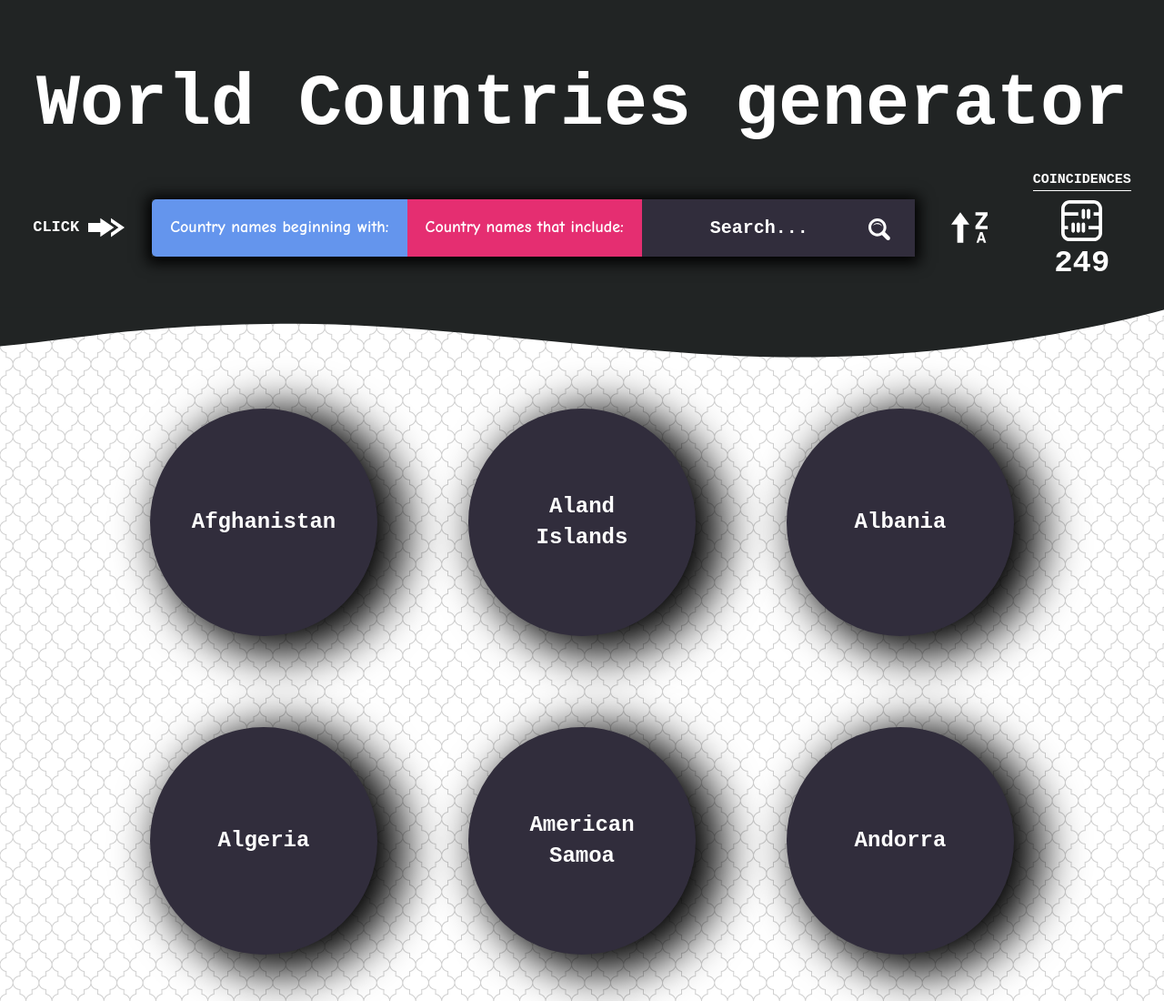
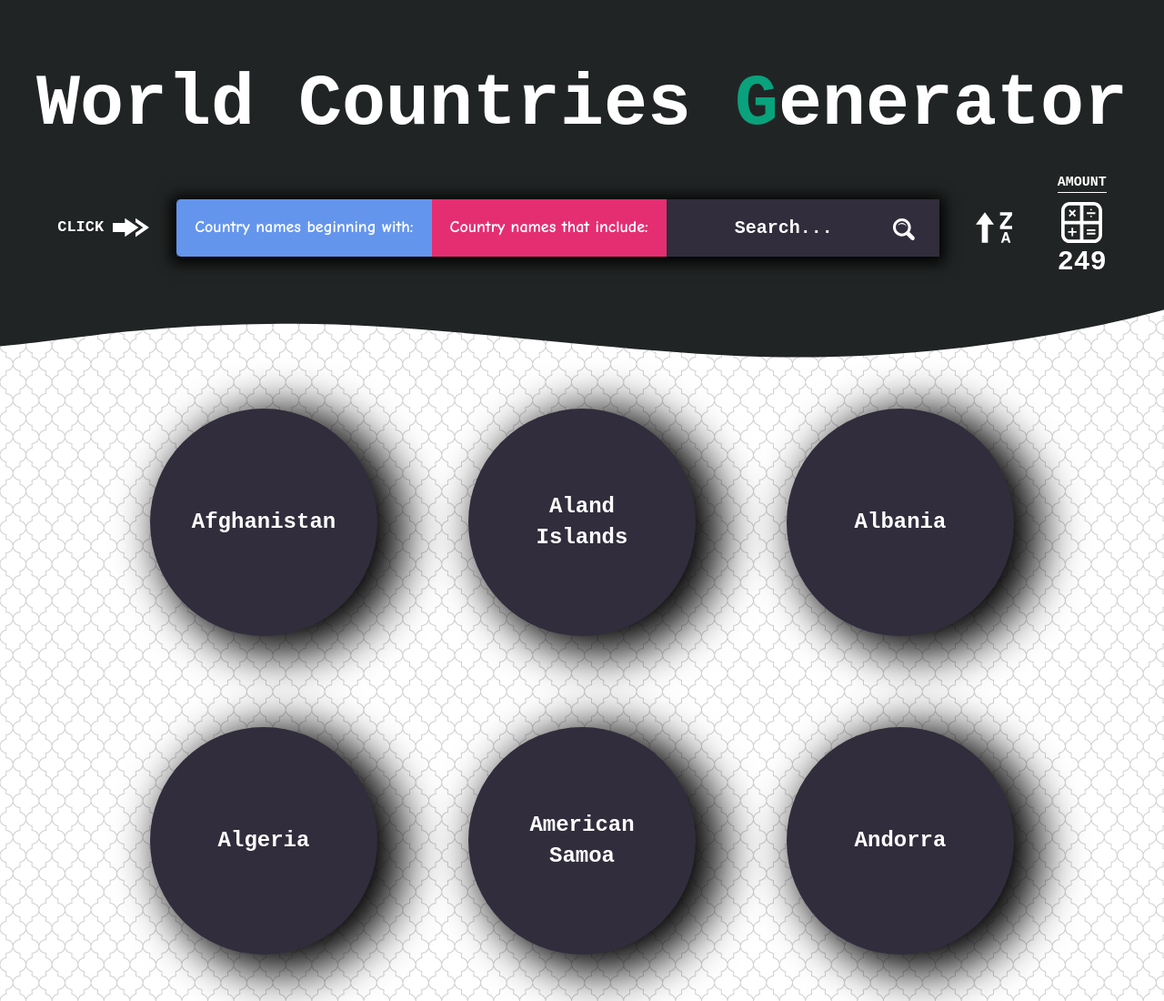
Before and after one commit to ohotnikarturik/worldCountries-generator, a plain HTML site: page index.html in a window 1280 px wide. Shown: the top 1100 px of the page at 91% size. Drawn offline with Linux system fonts and the light colour scheme.

Commit message:
third commit

```diff
--- a/css/style.css
+++ b/css/style.css
@@ -226,11 +226,11 @@ p {
 }
 
 .amount-block__number {
-  font-size: 34px;
+  font-size: 30px;
   font-weight: bold;
 }
 
-#amount__img {
+#calculator {
   fill: white;
   width: 45px;
   height: 45px;
--- a/index.html
+++ b/index.html
@@ -10,7 +10,7 @@
 <div class="wrapper">
 	<header class="header">
 		<div class="container container__header">
-			<h1 class="title">World Countries generator</h1>
+			<h1 class="title">World Countries <span class="span">G</span>enerator</h1>
 		</div>
 	</header>
 	<section class="section">
@@ -41,9 +41,8 @@
 				</div>
 			</div>
 			<div class="amount-block">
-				<div class="amount-block__title">coincidences</div>
-				<svg id="amount__img" xmlns="http://www.w3.org/2000/svg" width="24" height="24" viewBox="0 0 24 24"><path d="M19 0h-14c-2.762 0-5 2.239-5 5v14c0 2.761 2.238 5 5 5h14c2.762 0 5-2.239 5-5v-14c0-2.761-2.238-5-5-5zm3 7h-3v2h3v6h-6v2h6v2c0 1.654-1.346 3-3 3h-14c-1.654 0-3-1.346-3-3v-2h2v-2h-2v-6h8v-2h-8v-2c0-1.654 1.346-3 3-3h14c1.654 0 3 1.346 3 3v2zm-8 3c0 .552-.447 1-1 1s-1-.448-1-1v-4c0-.552.447-1 1-1s1 .448 1 1v4zm3 0c0 .552-.447 1-1 1s-1-.448-1-1v-4c0-.552.447-1 1-1s1 .448 1 1v4zm-9 8c0 .552-.447 1-1 1s-1-.448-1-1v-4c0-.552.447-1 1-1s1 .448 1 1v4zm3 0c0 .552-.447 1-1 1s-1-.448-1-1v-4c0-.552.447-1 1-1s1 .448 1 1v4zm3 0c0 .552-.447 1-1 1s-1-.448-1-1v-4c0-.552.447-1 1-1s1 .448 1 1v4z"/></svg>
-				<div class="amount-block__number"></div>
+				<div class="amount-block__title">amount</div>
+				<svg id="calculator" xmlns="http://www.w3.org/2000/svg" width="24" height="24" viewBox="0 0 24 24"><path d="M19 0h-14c-2.761 0-5 2.239-5 5v14c0 2.761 2.239 5 5 5h14c2.762 0 5-2.239 5-5v-14c0-2.761-2.238-5-5-5zm-17 5c0-1.654 1.346-3 3-3h6v9h-9v-6zm0 14v-6h9v9h-6c-1.654 0-3-1.346-3-3zm20 0c0 1.654-1.346 3-3 3h-6v-9h9v6zm0-8h-9v-9h6c1.654 0 3 1.346 3 3v6zm-2 6h-5v-1h5v1zm-5-11h5v1h-5v-1zm0 13v-1h5v1h-5zm-6-2v1h-2v2h-1v-2h-2v-1h2v-2h1v2h2zm-1.793-10.5l1.414 1.414-.707.707-1.414-1.414-1.414 1.414-.708-.707 1.414-1.414-1.414-1.414.707-.707 1.415 1.414 1.415-1.415.708.708-1.416 1.414zm9.793-2c0-.276.224-.5.5-.5s.5.224.5.5-.224.5-.5.5-.5-.224-.5-.5zm1 4c0 .276-.224.5-.5.5s-.5-.224-.5-.5.224-.5.5-.5.5.224.5.5z"/></svg>				<div class="amount-block__number"></div>
 			</div>
 		</form>
 		<div class="banner">
--- a/js/main.js
+++ b/js/main.js
@@ -255,27 +255,45 @@ const amount = document.querySelector('.amount-block__number');
 const btnBeginning = document.querySelector('.btn__1');
 const btnIncluded = document.querySelector('.btn__2');
 const header = document.querySelector('header');
+const span = document.querySelector('.span');
 
-// to add countries to list
+//get random colors
+let hexaColor = () => {
+  let hexaString = '0123456789adcdef';
+  let hexaColor = '#';
+
+  for (let i = 0; i < 6; i++) {
+    let index = Math.floor(Math.random() * hexaString.length);
+    hexaColor = hexaColor + hexaString[index]
+  }
+  return hexaColor;
+};
+
+span.style.color = hexaColor();
+setInterval(() => {
+  span.style.color = hexaColor();
+}, 2000);
+
+// to add list of countries by default
 let addToList = (array) => {
   for (let elem of array) {
     let countryItem = document.createElement('li');
     amount.textContent = array.length;
-
     countryItem.className = 'country-item';
     countryItem.textContent = elem;
     listContainer.appendChild(countryItem);
   }
 };
-// add default list
+// to initialise list of countries by default
 addToList(countries);
 
-//to filter to get beginning letters of array
+//to filter and get country by beginning letters of array
 let filterStartsWith = (array) => {
   const inputValue = document.querySelector('#input').value;
   console.log(inputValue);
 
   let filteredArray = array.filter((item) => item.toLowerCase().startsWith(inputValue.toLowerCase()));
+
   for (let elem of filteredArray) {
     let listItem = document.createElement('li');
     let length = filteredArray.length;
@@ -283,70 +301,71 @@ let filterStartsWith = (array) => {
     listItem.className = 'country-item';
     listItem.textContent = elem;
     listContainer.appendChild(listItem);
+    // to initialise sort and reverse in filtered array
     toClickAz(filteredArray);
     toClickZa(filteredArray);
   }
-
+  // to set '0' if filter will not give coincidences
   if (filteredArray.length === 0) {
     amount.textContent = '0';
   }
 };
 
-//to filter to get included letters of array
+//to filter and get included letters of array
 let filterIncluded = (array) => {
   const inputValue = document.querySelector('#input').value;
+
   let filteredArray = array.filter((country) => country.toLowerCase().includes(inputValue.toLowerCase()));
+
   for (let elem of filteredArray) {
     let listItem = document.createElement('li');
     amount.textContent = filteredArray.length;
     listItem.className = 'country-item';
     listItem.textContent = elem;
     listContainer.appendChild(listItem);
+    // to initialise sort and reverse in filtered array
     toClickAz(filteredArray);
     toClickZa(filteredArray);
   }
-
+  // to set '0' if filter will not give coincidences
   if (filteredArray.length === 0) {
     amount.textContent = '0';
   }
 };
 
-
-
-//to clean list before event
+//to clean list of countries before event
 let cleanList = () => {
   if (listContainer.hasChildNodes()) {
     listContainer.textContent = '';
   }
 };
 
-//to click to btn 'Country names that beginning'
+// click to btn 'Country names that beginning'
 btnBeginning.addEventListener('click', (e) => {
   e.preventDefault();
-
   document.querySelector('#input').focus();
-
   //event to input and get included letters and words
   document.getElementById('input').oninput = () => {
+    //to initialise clean list of countries before event
     cleanList();
+    // to initialise filter  beginning letters of array
     filterStartsWith(countries)
   };
-
-  // to toggle class to active
+  // btn to toggle class to active
   btnBeginning.setAttribute('class', 'btn btn__1 active-on');
   btnIncluded.setAttribute('class', 'btn btn__2');
 
 });
 
-//to click to btn 'Country names that beginning'
+//click to btn 'Country names that include'
 btnIncluded.addEventListener('click', (e) => {
   e.preventDefault();
-
   document.querySelector('#input').focus();
-
   //event to input and get included letters and words
   document.getElementById('input').oninput = () => {
+    //to initialise clean list of countries before event
     cleanList();
+    // to initialise filter include letters of array
     filterIncluded(countries)
   };
   // to set class active to btnIncluded and remove from btnBeginning
@@ -388,6 +407,7 @@ let toClickAz = (array) => {
     addToList(array)
   };
 };
+//to initialise sort array from A to Z
 toClickAz(countries);
 
 // to click on button sort from Z-A
@@ -399,11 +419,14 @@ let toClickZa = (array) => {
     addToList(array);
   };
 };
+//to initialise sort array from Z to A
 toClickZa(countries);
 
 //by default event to input and get included letters and words
 document.getElementById('input').oninput = () => {
+  //to initialise clean list of countries before event
   cleanList();
+  // to initialise filter include letters of array
   filterIncluded(countries)
 };
 
@@ -419,8 +442,19 @@ let toRemoveClassActive = (a, b) => {
     btnIncluded.classList.remove('active-on');
   };
 } ;
+//to initialise removing class active from btnIncluded or btnBeginning
 toRemoveClassActive(listContainer, header);
 
-//amount to zero if zero , kye down
 
-//how to take active class when click to all body
+// event keydown
+document.getElementById('input').onkeydown = (event) => {
+  let isDigit = false;
+
+  if (event.key >= 0 || event.key <= 9) {
+    isDigit = true;
+  }
+
+  if(isDigit === true) {
+    event.preventDefault();
+  }
+};
```
Also changed, not shown: assets/img/amount.svg (added).
